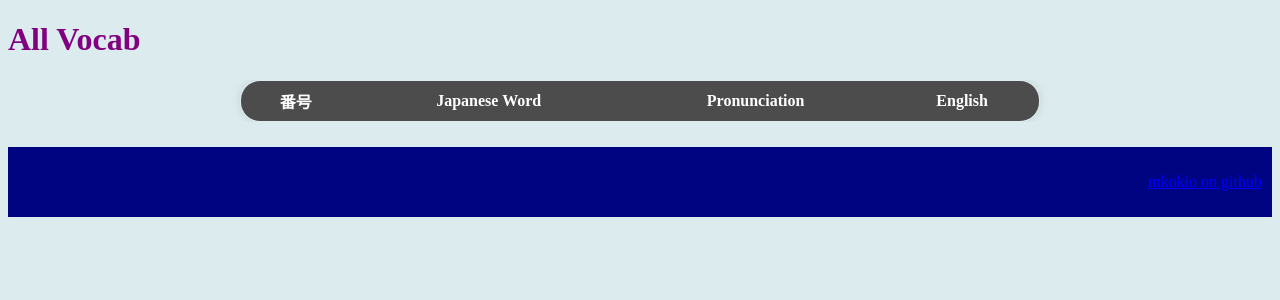
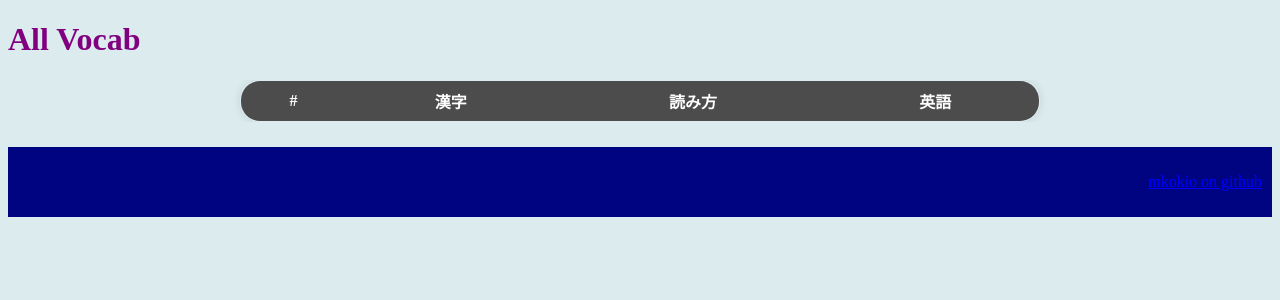
Before and after one commit to mkokio/html5study, a Django app: page /questions/allvocab/ in a window 1280 px wide. Shown: the part 60-360 px from the top of the page. Run offline with Django 5.2, Linux system fonts and the light colour scheme; data that the repository does not hold is empty.

Commit message:
Changed table headers

```diff
--- a/questions/templates/questions/add.html
+++ b/questions/templates/questions/add.html
@@ -41,9 +41,9 @@
         <div style="overflow-x:auto;">
         <table border="1">
             <tr>
-                <th>時本語</th>
-                <th>Pronunciation</th>
-                <th>English</th>
+                <th>漢字</th>
+                <th>読み方</th>
+                <th>英語</th>
             </tr>
             {% for i in "123456" %}
             <tr>
--- a/questions/templates/questions/allvocab.html
+++ b/questions/templates/questions/allvocab.html
@@ -8,10 +8,10 @@
     <table border="1" class="vocabulary-table">
         <thead class="table-header">
             <tr>
-                <th>番号</th>
-                <th>Japanese Word</th>
-                <th>Pronunciation</th>
-                <th>English</th>
+                <th>#</th>
+                <th>漢字</th>
+                <th>読み方</th>
+                <th>英語</th>
             </tr>
         </thead>
         <tbody class="table-body">
--- a/questions/templates/questions/detail.html
+++ b/questions/templates/questions/detail.html
@@ -30,9 +30,9 @@
             <table border="1" class="vocabulary-table">
                 <thead class="table-header">
                     <tr>
-                        <th>Japanese Word</th>
-                        <th>Pronunciation</th>
-                        <th>English</th>
+                        <th>漢字</th>
+                        <th>読み方</th>
+                        <th>英語</th>
                     </tr>
                 </thead>
                 <tbody class="table-body">
```
